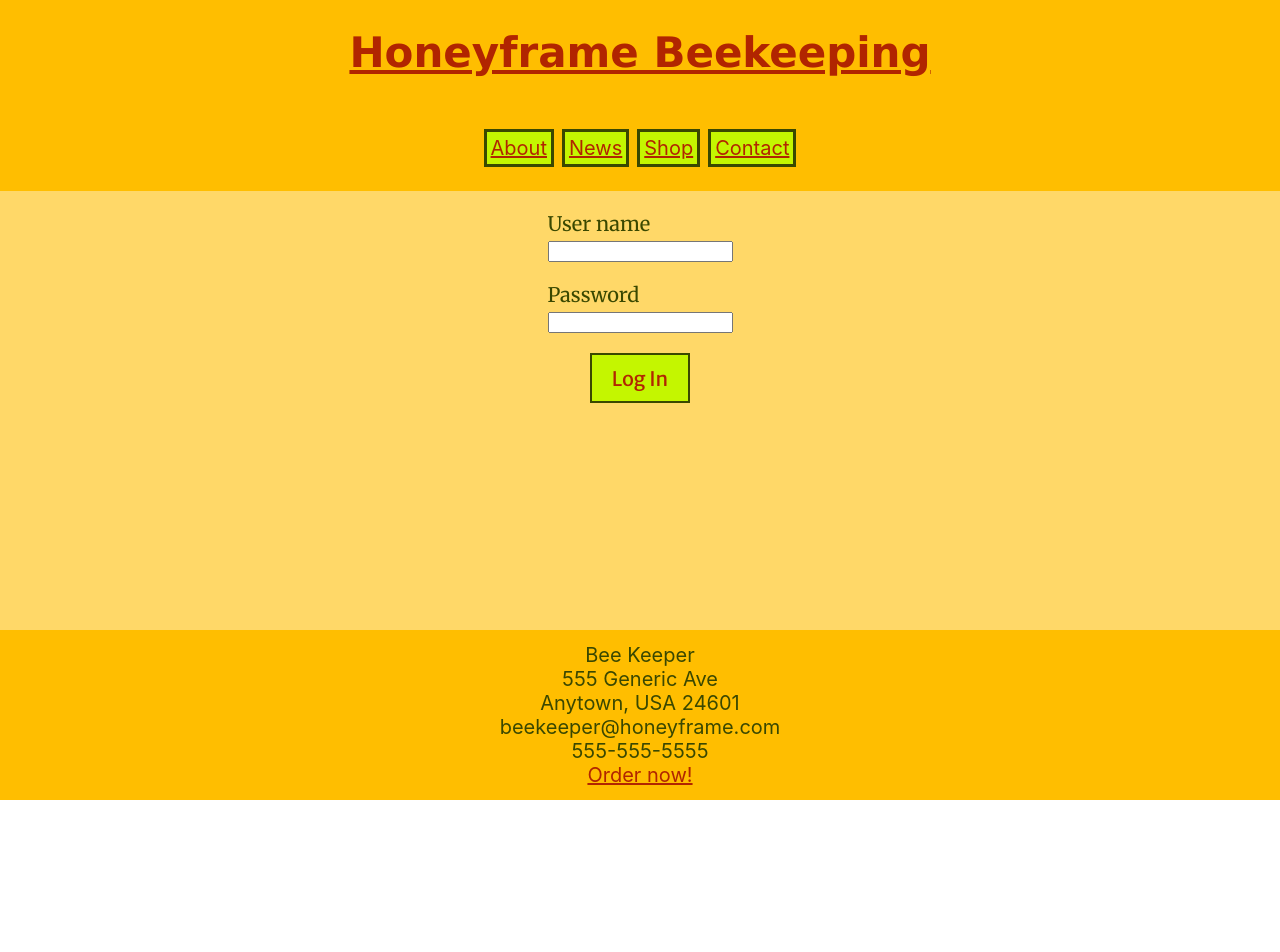
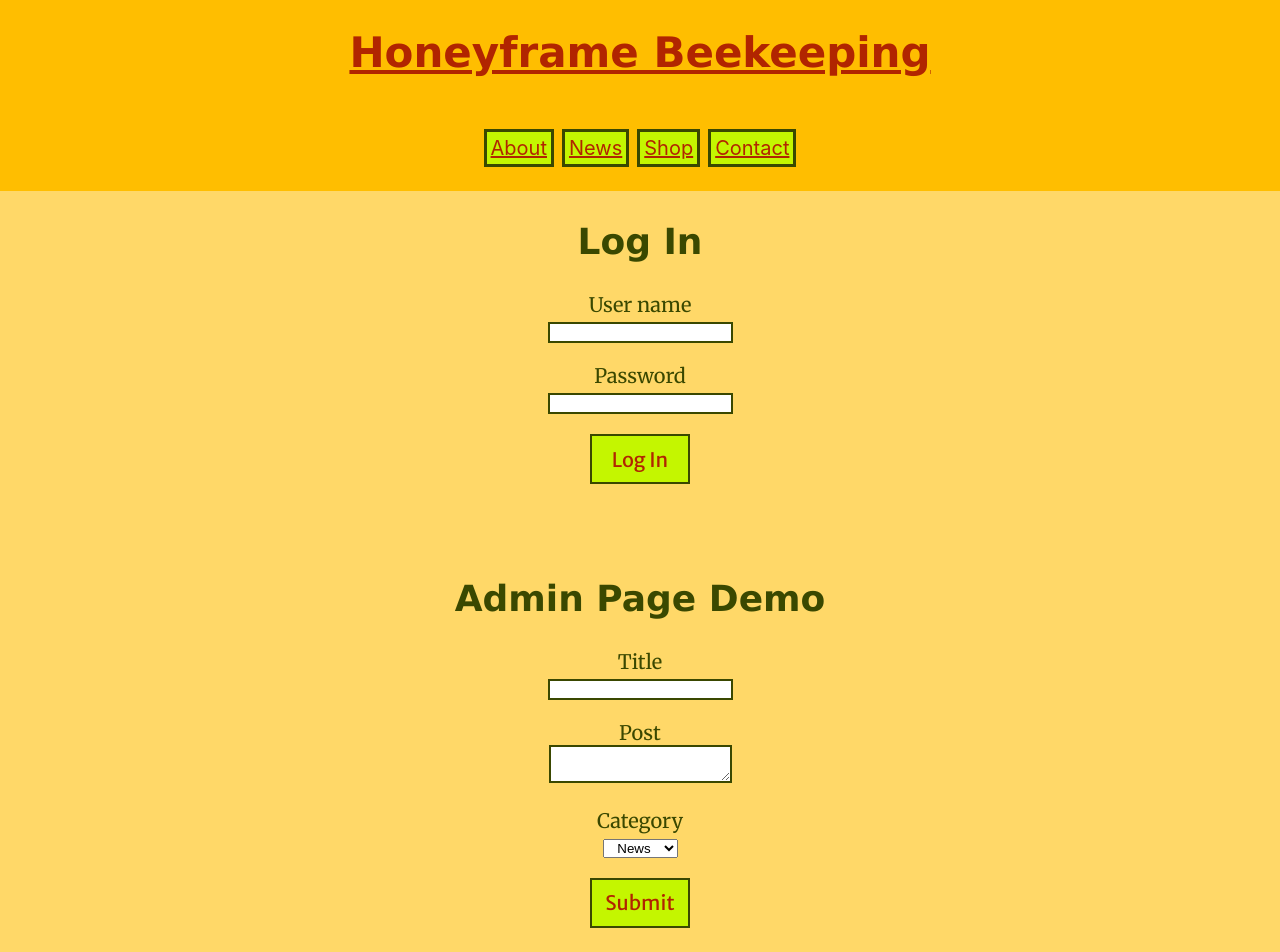
Before and after one commit to sam-parkinson/honeyframe-client, a React (Create React App) app: page /login in a window 1280 px wide. Shown: the top 952 px of the page. Before the commit the page ends 800 px from the top, so only its background shows below. Built offline with nearby package versions, Linux system fonts and the light colour scheme; a web font is replaced by a local one.

Commit message:
Add blog posting and demo function

```diff
--- a/src/components/App/App.css
+++ b/src/components/App/App.css
@@ -25,6 +25,10 @@ h3 {
 p {
   font-family: "Merriweather", "Garamond", "Times", serif;
   text-align: left;
+}
+
+span {
+  font-family: "Merriweather Sans", "Helvetica", sans-serif;
 }
 
 section {
--- a/src/components/App/App.js
+++ b/src/components/App/App.js
@@ -11,6 +11,7 @@ import BlogPage from '../../routes/BlogPage/BlogPage';
 import PostPage from '../../routes/PostPage/PostPage';
 import ContactPage from '../../routes/ContactPage/ContactPage';
 import LoginPage from '../../routes/LoginPage/LoginPage';
+import AdminPage from '../../routes/AdminPage/AdminPage';
 import TokenService from '../../services/token-service';
 import AuthApiService from '../../services/auth-api-service';
 import IdleService from '../../services/idle-service'
@@ -83,6 +84,7 @@ class App extends Component {
           />
           <PrivateRoute
             path={'/admin'}
+            component={AdminPage}
           />
         </Switch>
         <Footer />
--- /dev/null
+++ b/src/components/BlogForm/BlogForm.js
@@ -0,0 +1,129 @@
+import React, { Component } from 'react';
+import BlogApiService from '../../services/blog-api-service';
+
+class BlogForm extends Component {
+  constructor(props) {
+    super(props);
+    this.state = {
+      submitted: false,
+      title: '',
+      post: '',
+      cat_id: '1',
+    }
+  }
+
+  state = { error: null }
+
+  componentWillUmount() {
+    this.setState({ submitted: false });
+  }
+
+  handleTitle(title) {
+    this.setState({title});
+  }
+
+  handlePost(post) {
+    this.setState({post});
+  }
+
+  handleCatId(cat_id) {
+    this.setState({cat_id})
+  }
+
+  handleSubmit(e) {
+    e.preventDefault();
+    this.setState({
+      error: null
+    });
+    const { title, post, cat_id } = e.target;
+
+    BlogApiService.postBlog(
+      title.value,
+      post.value,
+      cat_id.value
+    )
+      .then(() => {
+        title.value = '';
+        post.value = '';
+        cat_id.value = '1';
+        this.setState({ submitted: true })
+      })
+  }
+
+  renderForm() {
+    return (
+      <form
+        className="blogForm"
+        onSubmit={e => this.handleSubmit(e)}
+      >
+        <p>
+          <label htmlFor="title">Title</label>
+          <br />
+          <input
+            id="title"
+            type="text"
+            onChange={(e) => this.handleTitle(e.target.value)}
+            required
+          />
+        </p>
+        <p>
+          <label htmlFor="post">Post</label>
+          <br />
+          <textarea
+            id="post"
+            type="text"
+            onChange={(e) => this.handlePost(e.target.value)}
+            required
+          />
+        </p>
+        <p>
+          <label htmlFor="cat_id">Category</label>
+          <br />
+          <select
+            id="cat_id"
+            defaultValue="1"
+            onChange={(e) => this.handleCatId(e.target.value)}
+            required
+          >
+            <option value="1">News</option>
+            <option value="2">Personal</option>
+            <option value="3">Shop</option>
+            <option value="4">Other</option>
+          </select>
+        </p>
+        <button
+          type="submit"
+        >
+          Submit
+        </button>
+      </form>
+    )
+  }
+
+  renderSubmitted() {
+    return (
+      <div className="blogForm" >
+        <p>
+          Blog Post Submitted!
+        </p>
+        <button
+          onClick={() =>
+            this.setState({ submitted: false })
+          }
+        >
+          New Post
+        </button>
+      </div>
+    )
+  }
+
+  render() {
+    return (
+      this.state.submitted
+        ? this.renderSubmitted()
+        : this.renderForm()
+    )
+  }
+}
+
+export default BlogForm;
--- /dev/null
+++ b/src/components/DemoForm/DemoForm.js
@@ -0,0 +1,91 @@
+import React, { Component } from 'react';
+
+class DemoForm extends Component {
+  constructor(props) {
+    super(props);
+    this.state = {
+      title: '',
+      post: '',
+      cat_id: '1',
+    }
+  }
+
+  state = { error: null }
+
+  handleTitle(title) {
+    this.setState({title});
+  }
+
+  handlePost(post) {
+    this.setState({post});
+  }
+
+  handleCatId(cat_id) {
+    this.setState({cat_id})
+  }
+
+  handleSubmit(e) {
+    e.preventDefault();
+    this.setState({
+      error: null
+    });
+    const { title, post, category } = e.target;
+
+    console.log('Demo Blog Post:');
+    console.log(`Title: ${title.value}`);
+    console.log(`Post: ${post.value}`);
+    console.log(`Category: ${category.value}`);
+  }
+
+  render() {
+    return (
+      <form
+        className="loginForm"
+        onSubmit={e => this.handleSubmit(e)}
+      >
+        <p>
+          <label htmlFor="title">Title</label>
+          <br />
+          <input
+            id="title"
+            type="text"
+            onChange={(e) => this.handleTitle(e.target.value)}
+            required
+          />
+        </p>
+        <p>
+          <label htmlFor="post">Post</label>
+          <br />
+          <textarea
+            id="post"
+            type="text"
+            onChange={(e) => this.handlePost(e.target.value)}
+            required
+          />
+        </p>
+        <p>
+          <label htmlFor="category">Category</label>
+          <br />
+          <select
+            id="category"
+            defaultValue="1"
+            onChange={(e) => this.handleCatId(e.target.value)}
+            required
+          >
+            <option value="News">News</option>
+            <option value="Personal">Personal</option>
+            <option value="Shop">Shop</option>
+            <option value="Other">Other</option>
+          </select>
+        </p>
+        <button
+          type="submit"
+        >
+          Submit
+        </button>
+      </form>
+    )
+  }
+}
+
+export default DemoForm;
--- /dev/null
+++ b/src/routes/AdminPage/AdminPage.css
@@ -0,0 +1,12 @@
+.blogForm input, .blogForm textarea {
+  border: 2px #3A4800 solid;
+  text-align: left;
+}
+
+input:focus, textarea:focus {
+  border: 2px #FF3500 solid;
+}
+
+.blogForm * {
+  text-align: center;
+}
--- a/src/routes/AdminPage/AdminPage.js
+++ b/src/routes/AdminPage/AdminPage.js
@@ -0,0 +1,16 @@
+import React, { Component } from 'react';
+import BlogForm from '../../components/BlogForm/BlogForm';
+import './AdminPage.css';
+
+export default class AdminPage extends Component {
+  render() {
+    return (
+      <main>
+        <h2>Add Blog Posts</h2>
+        <section>
+          <BlogForm />
+        </section>
+      </main>
+    )
+  }
+}
--- a/src/routes/HomePage/HomePage.js
+++ b/src/routes/HomePage/HomePage.js
@@ -19,13 +19,14 @@ export default class HomePage extends Component {
             We strive to make our town a more beautiful place by providing a home for nature’s pollinators to do their work,
             while providing you with delicious honey made from wild flowers as well as beeswax and raw comb!
           </p>
-          <p>
+          <br />
+          <span>
             <Link
               to={'/login'}
             >
               Admin Login
             </Link>
-          </p>
+          </span>
         </section>
       </main>
     )
--- a/src/routes/LoginPage/LoginPage.js
+++ b/src/routes/LoginPage/LoginPage.js
@@ -1,5 +1,7 @@
 import React, { Component } from 'react';
 import LoginForm from '../../components/LoginForm/LoginForm';
+import DemoForm from '../../components/DemoForm/DemoForm';
+import './LoginPage.css';
 
 export default class LoginPage extends Component {
   static defaultProps = {
@@ -16,11 +18,18 @@ export default class LoginPage extends Component {
 
   render() {
     return (
-      <section>
-        <LoginForm
-          onLoginSuccess={this.handleLoginSuccess}
-        />
-      </section>
+      <main>
+        <h2>Log In</h2>
+        <section>
+          <LoginForm
+            onLoginSuccess={this.handleLoginSuccess}
+          />
+        </section>
+        <h2>Admin Page Demo</h2>
+        <section>
+          <DemoForm />
+        </section>
+      </main>
     )
   }
 }
```
Also changed, not shown: 2 other files (tests, documents, lock files or other folders).
